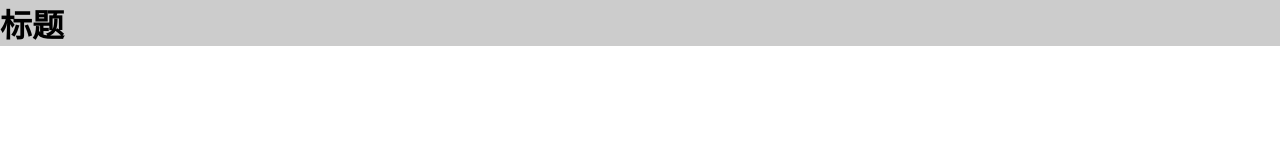
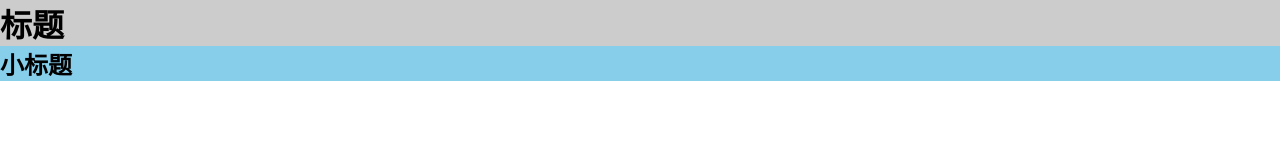
Before and after one commit to y0809/-, a plain HTML site: page index.html in a window 1280 px wide. Drawn offline with Linux system fonts and the light colour scheme.

Commit message:
一次性提交

```diff
--- a/css/base.css
+++ b/css/base.css
@@ -6,3 +6,6 @@
 h1 {
     background-color: #ccc;
 }
+h2 {
+    background-color: skyblue;
+}
--- a/index.html
+++ b/index.html
@@ -10,5 +10,6 @@
 </head>
 <body>
     <h1>标题</h1>
+    <h2>小标题</h2>
 </body>
 </html>
--- a/js/index.js
+++ b/js/index.js
@@ -1 +1,2 @@
 console.log('111');
+var b = 5;
```
